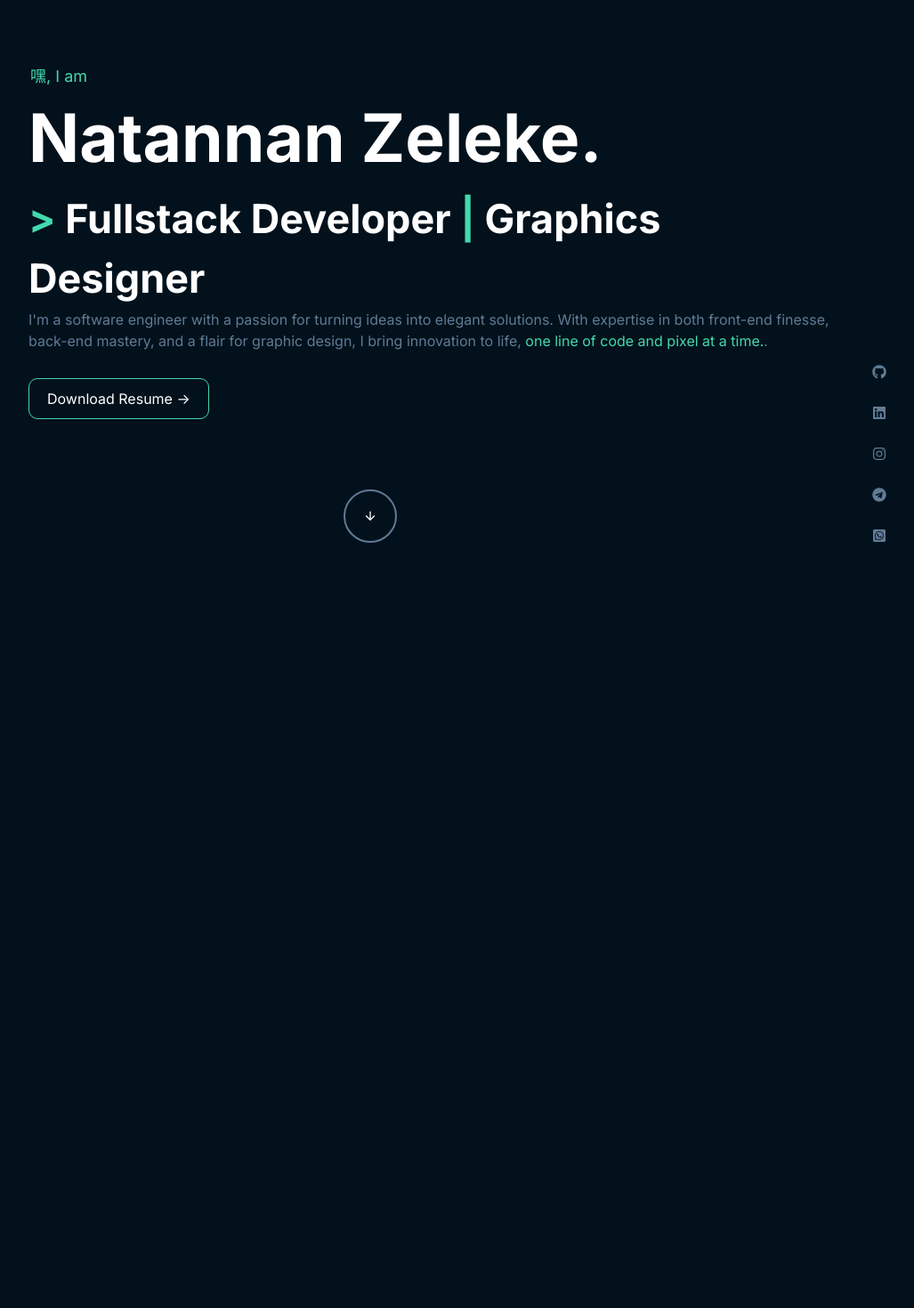
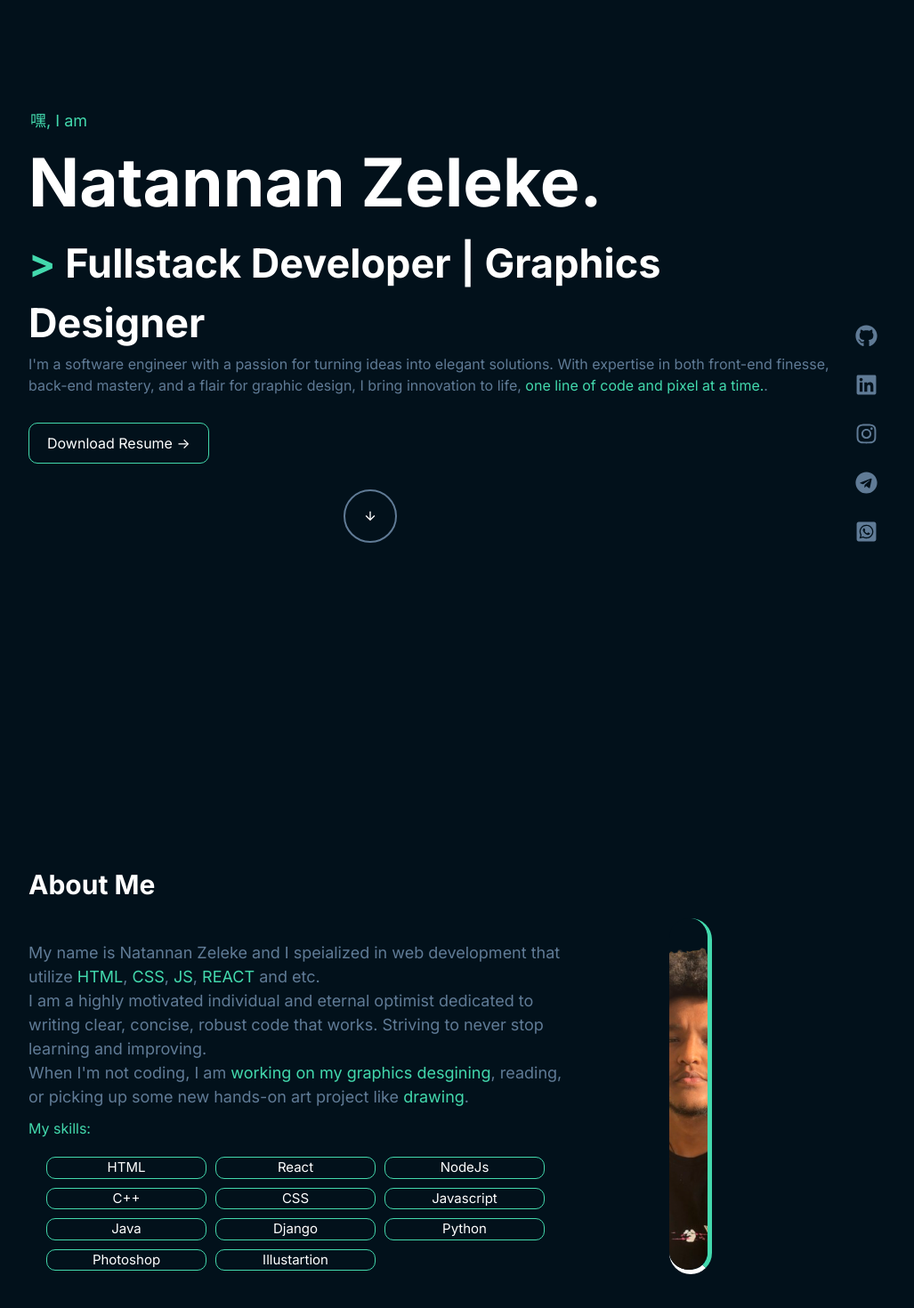
Before and after one commit to Natthyx/Natannan-Zeleke-Portfolio, a React (Vite) app: page / in a window 1280 px wide. Shown: the part 120-1590 px from the top of the page at 89% size, without its empty margins (224-1251 px from the left). Before the commit the page ends 800 px from the top, so only its background shows below. Built offline with nearby package versions, Linux system fonts and the light colour scheme; a web font is replaced by a local one.

Commit message:
Add about me page

```diff
--- a/src/App.css
+++ b/src/App.css
@@ -6,13 +6,18 @@
   background-color: #02111b;
   font-family:"Inter", sans-serif;
 }
+:root{
+  --mainColor: #43D9AD;
+  --textColor : #607B96;
+}
 .navbar-container{
   width:100%;
   height: 50px;
   padding-top: 30px;
   background-blend-mode: lighten;
-  position: absolute;
+  position: sticky;
   top: 0;
+  opacity: .9;
 }
 .navbar-row{
   display: flex;
@@ -31,7 +36,7 @@
 }
 .nav-list-container ul{
   list-style:none;
-  color:#607B96;
+  color:var(--textColor);
   display:flex;
   padding-top:10px;
 }
@@ -41,23 +46,23 @@
   font-size:18px;
 }
 .nav-list-container ul li:hover{
-  color:#43D9AD;
+  color:var(--mainColor);
   transition: ease-in-out 0.4s;
 }
 .nav-list-container .nav-btn{
   visibility: visible;
   background: transparent;
   opacity: 0;
-  color: #607B96;
+  color: var(--textColor);
   padding: 5px;
   outline: none;
   border: none;
   cursor: pointer;
 }
 .my-socials{
-  position:absolute;
+  position:fixed;
   bottom:40px;
-  right: 30px;
+  right: 40px;
 }
 .my-socials ul{
   list-style:none;
@@ -65,49 +70,52 @@
   line-height: 4rem;
 }
 .my-socials ul li{
-  color: #607B96;
+  color: var(--textColor);
   margin: 30px;
+  font-size: 25px;
 }
 .my-socials ul li:hover{
-  color: #43D9AD;
+  color: var(--mainColor);
 }
 .intro-container{
   width:60%;
   margin:12rem auto;
+  margin-bottom: 0px;
   color: white;
   text-align: left;
   padding: 0;
   align-items: center;
+  height: 100vh;
 }
 .intro-container h6{
   font-size: 18px;
   margin-left: 2px;
-  color: #43D9AD;
+  color: var(--mainColor);
 }
 .intro-container h1{
   font-size: 75px;
   font-weight: bold;
 }
 .intro-container span{
-  color: #43D9AD;
+  color: var(--mainColor);
 }
 .intro-container h2{
   font-size: 45px;
   font-weight: bold;
 }
 .intro-container p{
-  color: #607B96;
+  color: var(--textColor);
   width: 920px;
   margin-bottom: 30px;
 }
 .intro-container button{
-  border: 1px solid #43D9AD;
+  border: 1px solid var(--mainColor);
   padding: 10px 20px;
   border-radius: 10px;
   width: auto;
 }
 .intro-container button:hover{
-  background-color: #1c8b68;
+  background-color: var(--mainColor);
 }
 .scroll-down{
   margin-top: 20px;
@@ -117,9 +125,69 @@
   bottom: 20px;
   left: 50%;
   transform: translate(-50%, -50%);
-  border: 2px solid #607B96;
+  border: 2px solid var(--textColor);
   border-radius: 50%;
   padding: 20px;
+}
+.about-container{
+  width: 60%;
+  margin: 20px auto;
+  color: white;
+  height: 65vh;
+}
+.aboutme-row{
+  display: flex;
+}
+.img-holder{
+  width: 350px;
+  height: 400px;
+  border-right: 5px solid var(--mainColor);
+  border-bottom: 5px solid white;
+  border-radius: 50px;
+  margin-top: 90px;
+  margin-left: 50px;
+}
+.img-holder img{
+  width: 100%;
+  height: 100%;
+  border-radius: 50px;
+  object-fit: cover;
+}
+.aboutme-text{
+  padding-top: 30px;
+  align-items: center;
+  margin-right: 70px;
+}
+
+.aboutme-text h2{
+  color: #ffffff;
+  font-size: 30px;
+  margin-bottom: 40px;
+  font-weight: bold;
+}
+.aboutme-text p{
+  width: 600px;
+  font-size: 18px;
+  color: var(--textColor);
+  margin-bottom: 10px;
+}
+.aboutme-text span{
+ color: var(--mainColor);
+}
+.skill-list{
+  margin: 20px;
+  color: var(--textColor);
+  list-style:symbols(triangle);
+  display: grid;
+  grid-template-columns: repeat(3, 1fr);
+  gap: 10px;
+  font-size: 15px;
+}
+.skill-list li{
+  border: 1px solid var(--mainColor);
+  border-radius: 10px;
+  text-align: center;
+  color: white;
 }
 
 
--- a/src/Components/Navbar.jsx
+++ b/src/Components/Navbar.jsx
@@ -1,14 +1,14 @@
 import { useRef } from "react";
-// import { FaBars } from "react-icons/fa";
 
 function Navbar(){
     const navRef = useRef();
 
-    // const showNavBar=()=>{
-    //     navRef.current.classList.toggle("responsive_nav");
-    // }
+    const handleScroll = (targetId) => {
+        const targetSection = document.getElementById(targetId);
+        targetSection.scrollIntoView({ behavior: 'smooth' });
+    };
+
     return(
-        <>
         <div className="navbar-container">
             <div className="navbar-row">
                 <div className="logo-container">
@@ -16,21 +16,15 @@ function Navbar(){
                 </div>
                 <div ref={navRef} className="nav-list-container">
                     <ul>
-                        <li><a href="#about">About</a></li>
-                        <li><a href="#experience">Experience</a></li>
-                        <li><a href="#project">Projects</a></li>
-                        <li><a href="#contact">Contact</a></li>
+                        <li><a onClick={() => handleScroll('about')} href="#about">About</a></li>
+                        <li><a onClick={() => handleScroll('projects')}>Projects</a></li>
+                        <li><a onClick={() => handleScroll('award')}>Achievements</a></li>
+                        <li><a onClick={() => handleScroll('contact')}>Contact</a></li>
                     </ul>
                 </div>
-                {/* <button className="nav-btn" onClick={showNavBar}>
-                <FaBars className="nav-btn"/>
-                </button> */}
             </div>
-
         </div>
-
-        </>
-    )
+    );
 }
 
 export default Navbar;
--- a/src/Pages/About.jsx
+++ b/src/Pages/About.jsx
@@ -1,10 +1,29 @@
-
+import skills from "../skills"
 
 function About(){
     return(
         <>
-        <div id="about">
+        <div id="about" className="about-container">
+        <div className="aboutme-row">
+        <div className="aboutme-text">
+                <h2>About Me</h2>
+                <p>My name is Natannan Zeleke and I speialized in web development that utilize <span>HTML</span>, <span>CSS</span>, <span>JS</span>, <span>REACT</span> and etc.<br></br>
+                    I am a highly motivated individual and eternal optimist dedicated to writing clear, concise, robust code that works.
+                    Striving to never stop learning and improving.<br></br>
+                    When I&apos;m not coding, I am <span>working on my graphics desgining</span>, reading, or picking up some new hands-on art project like <span>drawing</span>.<br></br>
+                 </p>
+                <span className="skill-title">My skills:</span>
+                <ul className="skill-list">
+                {skills.map(s =>(
+                    <li key={s.id}>{s.skill}</li>
+                ))}
+                </ul>
+            </div>
+            <div className="img-holder">
+                <img src="src\assets\myPic.png" alt="my-picture"></img>
+            </div>
 
+        </div>
         </div>
 
         </>
--- a/src/Pages/Home.jsx
+++ b/src/Pages/Home.jsx
@@ -8,6 +8,9 @@ import greetings from '../greeting.json';
 
 function Home() {
     const [randomGreeting, setRandomGreeting] = useState("");
+    const [typedText, setTypedText] = useState("");
+    const [currentIndex, setCurrentIndex] = useState(0);
+    const textToType = "Fullstack Developer | Graphics Designer";
 
     useEffect(() => {
         const interval = setInterval(() => {
@@ -20,27 +23,38 @@ function Home() {
         return () => clearInterval(interval);
     }, []);
 
+    useEffect(() => {
+        if (currentIndex < textToType.length) {
+            const timer = setTimeout(() => {
+                setTypedText((prevTypedText) => prevTypedText + textToType[currentIndex]);
+                setCurrentIndex((prevIndex) => prevIndex + 1);
+            }, 100);
+            return () => clearTimeout(timer);
+        }
+    }, [currentIndex, textToType])    ;
+
     const handleDownloadResume = () => {
-        window.open(resumePdf); // Open the resume PDF in a new tab for download
+        window.open(resumePdf);
     };
+
     const handleScrollDown = () => {
         const aboutSection = document.getElementById('about');
         aboutSection.scrollIntoView({ behavior: 'smooth' });
     };
 
     return (
-        <>
+        <div id='home'>
             <Navbar />
-            <div id='home' className='intro-container'>
+            <div className='intro-container'>
                 <h6>{randomGreeting}, I am </h6>
                 <h1>Natannan Zeleke.</h1>
-                <h2><span>&gt;</span> Fullstack Developer <span>|</span> Graphics Designer</h2>
+                <h2><span>&gt;</span> {typedText}</h2>
                 <p>I&apos;m a software engineer with a passion for turning ideas into elegant solutions. With expertise in both front-end finesse, back-end mastery, and a flair for graphic design, I bring innovation to life, <span>one line of code and pixel at a time.</span>.</p>
                 <button onClick={handleDownloadResume}>Download Resume -&gt;</button>
             </div>
             <MySocials />
-            <button onClick={handleScrollDown} className='scroll-down'><IoMdArrowDown /></button>
-        </>
+            <button className='scroll-down' onClick={handleScrollDown}><IoMdArrowDown /></button>
+        </div>
     );
 }
 
--- /dev/null
+++ b/src/skills.js
@@ -0,0 +1,49 @@
+const skills = [
+    {
+        id:1,
+        skill: "HTML"
+    },
+    {
+        id:2,
+        skill: "React"
+    },
+    {
+        id:3,
+        skill: "NodeJs"
+    },
+    {
+        id:4,
+        skill: "C++"
+    },
+    {
+        id:5,
+        skill: "CSS"
+    },
+    {
+        id:6,
+        skill: "Javascript"
+    },
+    {
+        id:7,
+        skill: "Java"
+    },
+    {
+        id:8,
+        skill: "Django"
+    },
+    {
+        id:9,
+        skill: "Python"
+    },
+    {
+        id:10,
+        skill: "Photoshop"
+    },
+    {
+        id:11,
+        skill: "Illustartion"
+    },
+
+]
+
+export default skills
```
Also changed, not shown: src/Components/Swiper.jsx (added, +41 -0 lines), src/Pages/Projects.jsx (added, +13 -0 lines), src/assets/myPic.png (added).
